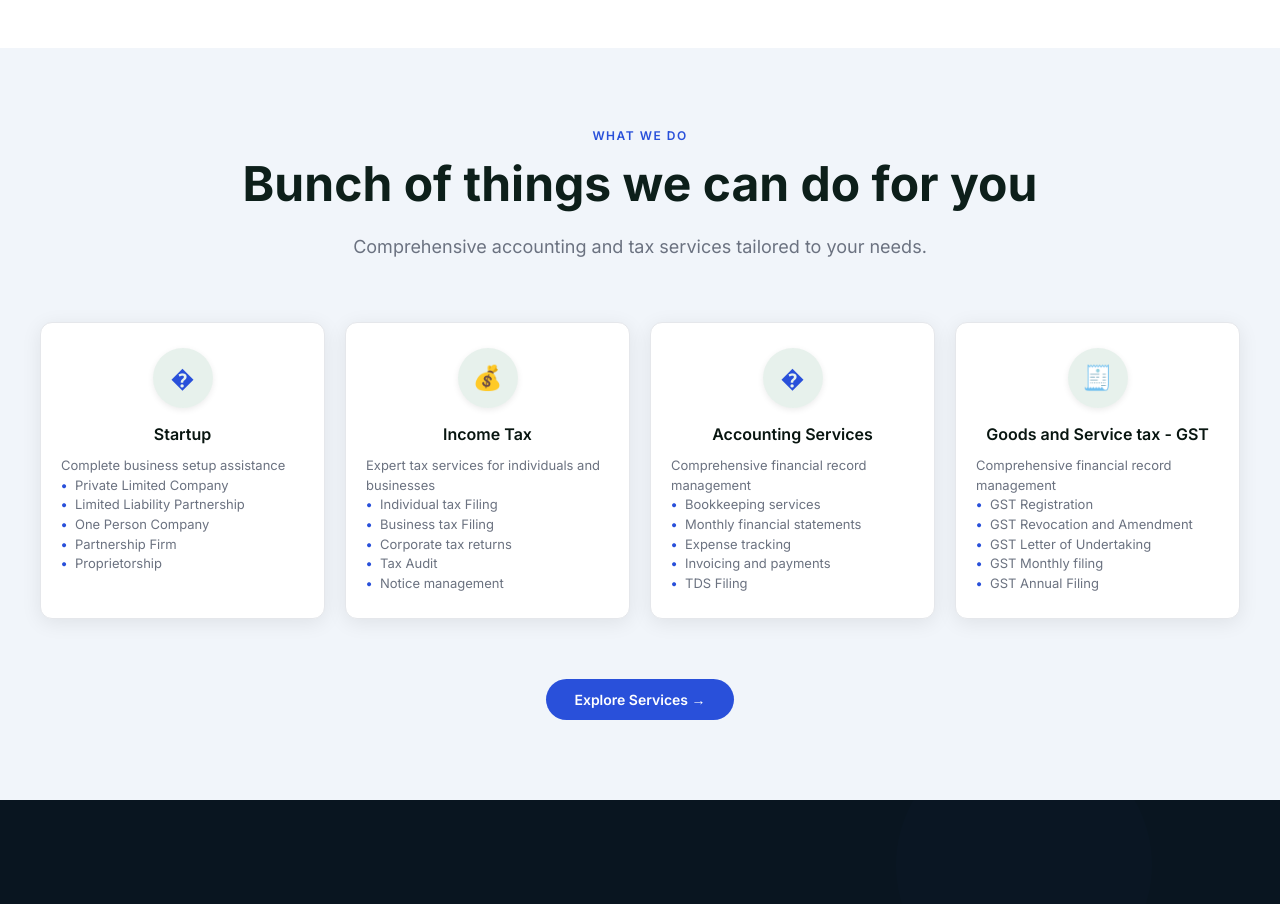
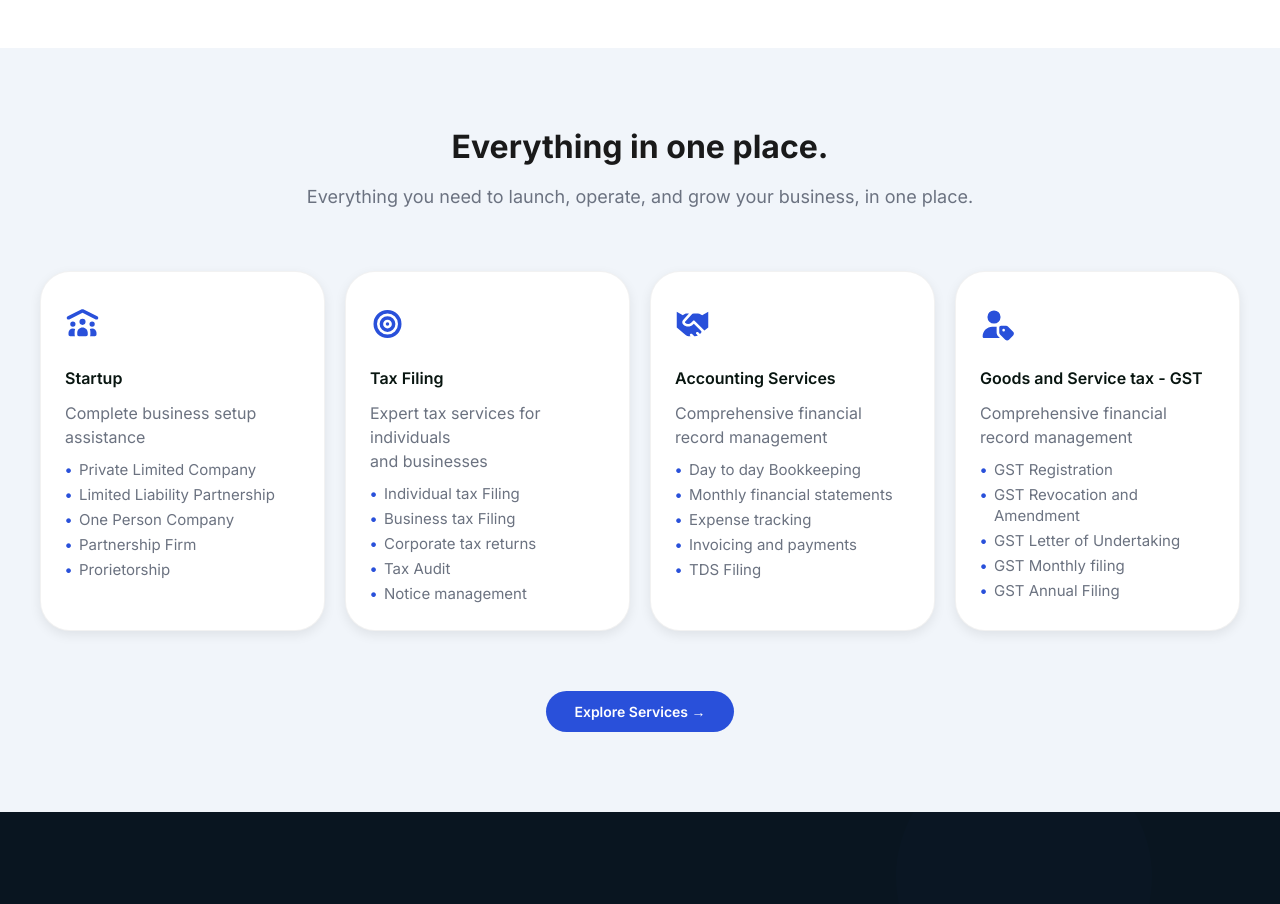
Before and after one commit to PreethamMR22/Plus-and-Minus---CA-website--BrandPsychology, a React (Vite) app in the folder plus-and-minus-react/: page / in a window 1280 px wide. Shown: the part 1420-2324 px from the top of the page. Built offline with nearby package versions, Linux system fonts and the light colour scheme.

Commit message:
eveyrthing in one place-home page

```diff
--- a/plus-and-minus-react/src/pages/Home.css
+++ b/plus-and-minus-react/src/pages/Home.css
@@ -453,7 +453,7 @@
 
 .section-title {
   font-family: var(--font-head);
-  font-size: clamp(28px, 4vw, 42px);
+  font-size: clamp(20px, 3vw, 30px);
   color: var(--text);
   line-height: 1.2;
   margin-bottom: 16px;
@@ -1293,9 +1293,18 @@
   margin-right: auto;
 }
 
+.services-section .section-title {
+  font-family: var(--font-head);
+  font-size: clamp(22px, 3.2vw, 32px) !important;
+  color: var(--text);
+  line-height: 1.2;
+  margin-bottom: 16px;
+}
+
 .services-grid {
-  display: flex;
-  gap: 8px;
+  display: grid;
+  grid-template-columns: repeat(auto-fit, minmax(240px, 1fr));
+  gap: 20px;
   margin-top: 40px;
   max-width: 1200px;
   margin-left: auto;
@@ -1303,15 +1312,17 @@
   width: 100%;
 }
 
-.service-card {
-  background: #e8e2d5;
-  border-radius: 16px;
-  padding: 18px 14px;
-  flex: 0 0 280px;
-  min-width: 0;
+.services-section .service-card {
+  background: white;
+  border-radius: 30px !important;
+  padding: 24px;
   text-align: left;
-  box-shadow: 0 2px 8px rgba(0,0,0,0.05);
-  border: 1px solid rgba(0,0,0,0.03);
+  box-shadow: 0 4px 12px rgba(0,0,0,0.08);
+  border: 1px solid rgba(0,0,0,0.05);
+  min-height: 360px;
+  display: flex;
+  flex-direction: column;
+  transition: transform 0.2s ease, box-shadow 0.2s ease;
 }
 
 .service-card * {
@@ -1319,37 +1330,45 @@
 }
 
 .service-card .service-title {
-  text-align: center;
-}
-
-
-.service-icon {
-  width: 40px;
-  height: 40px;
-  background: var(--white);
-  border-radius: 10px;
-  display: flex;
-  align-items: center;
-  justify-content: center;
-  margin-bottom: 12px;
-  font-size: 20px;
-  box-shadow: 0 2px 6px rgba(0,0,0,0.08);
+  text-align: left;
+}
+
+
+.services-section .service-icon {
+  width: 56px;
+  height: 56px;
+  display: flex;
+  align-items: center;
+  justify-content: flex-start;
+  margin-bottom: 16px;
+  margin-left: 0 !important;
+  margin-right: 0 !important;
+  font-size: 28px;
+  align-self: flex-start;
+  background: white !important;
+}
+
+.service-icon svg {
+  background: none !important;
+  border-radius: 0 !important;
+  box-shadow: none !important;
 }
 
 .service-title {
-  font-size: 16px;
-  font-weight: 600;
+  font-size: 18px;
+  font-weight: 700;
   color: var(--text);
-  margin-bottom: 6px;
-  line-height: 1.2;
+  margin-bottom: 8px;
+  line-height: 1.3;
 }
 
 .service-description {
-  font-size: 12px;
+  font-size: 16px !important;
   color: var(--gray);
-  line-height: 1.4;
-  margin-bottom: 12px;
+  line-height: 1.6;
+  margin-bottom: 24px;
   font-weight: 400;
+  padding-bottom: 8px;
 }
 
 .service-list {
@@ -1359,16 +1378,16 @@
 }
 
 .service-list li {
-  font-size: 11px;
+  font-size: 15px !important;
   color: var(--text);
-  padding: 2px 0;
-  padding-left: 12px;
+  padding: 4px 0;
+  padding-left: 20px;
   position: relative;
-  line-height: 1.2;
+  line-height: 1.4;
 }
 
 .service-list li::before {
-  content: '•';
+  content: '→';
   position: absolute;
   left: 0;
   color: var(--green);
@@ -1378,6 +1397,52 @@
 .services-cta {
   text-align: center;
   margin-top: 40px;
+}
+
+/* Mobile Responsive Styles */
+@media (max-width: 768px) {
+  .services-section {
+    padding: 60px 20px;
+  }
+
+  .services-grid {
+    grid-template-columns: 1fr;
+    gap: 16px;
+  }
+
+  .services-section .service-card {
+    min-height: auto;
+    padding: 20px;
+  }
+
+  .services-section .service-icon {
+    width: 48px;
+    height: 48px;
+    font-size: 24px;
+  }
+
+  .service-title {
+    font-size: 16px;
+  }
+
+  .service-description {
+    font-size: 14px !important;
+    margin-bottom: 16px;
+  }
+
+  .service-list li {
+    font-size: 13px !important;
+  }
+}
+
+@media (max-width: 480px) {
+  .services-section {
+    padding: 40px 15px;
+  }
+
+  .services-section .service-card {
+    padding: 16px;
+  }
 }
 
 /* MISSION SECTION */
--- a/plus-and-minus-react/src/pages/Home.jsx
+++ b/plus-and-minus-react/src/pages/Home.jsx
@@ -1,5 +1,7 @@
 import React, { useState, useEffect, useRef } from 'react';
 import { Link } from 'react-router-dom';
+import { FontAwesomeIcon } from '@fortawesome/react-fontawesome';
+import { faPeopleRoof, faBullseye, faHandshake, faUserTag } from '@fortawesome/free-solid-svg-icons';
 import Button from '../components/Button';
 import Card from '../components/Card';
 import TestimonialsSection from '../components/TestimonialsSection';
@@ -150,26 +152,25 @@ const Home = () => {
 
   const servicesData = [
     {
-      icon: '',
-      icon: '�',
+      icon: <FontAwesomeIcon icon={faPeopleRoof} />,
       title: 'Startup',
-      description: 'Complete business setup assistance',
-      services: ['Private Limited Company', 'Limited Liability Partnership', 'One Person Company', 'Partnership Firm', 'Proprietorship']
+      description: 'Complete business setup \nassistance',
+      services: ['Private Limited Company', 'Limited Liability Partnership', 'One Person Company', 'Partnership Firm', 'Prorietorship']
     },
     {
-      icon: '💰',
-      title: 'Income Tax',
-      description: 'Expert tax services for individuals and businesses',
+      icon: <FontAwesomeIcon icon={faBullseye} />,
+      title: 'Tax Filing',
+      description: 'Expert tax services for individuals \nand businesses',
       services: ['Individual tax Filing', 'Business tax Filing', 'Corporate tax returns', 'Tax Audit', 'Notice management']
     },
     {
-      icon: '�',
+      icon: <FontAwesomeIcon icon={faHandshake} />,
       title: 'Accounting Services',
       description: 'Comprehensive financial record management',
-      services: ['Bookkeeping services', 'Monthly financial statements', 'Expense tracking', 'Invoicing and payments', 'TDS Filing']
+      services: ['Day to day Bookkeeping ', 'Monthly financial statements', 'Expense tracking', 'Invoicing and payments', 'TDS Filing']
     },
     {
-      icon: '🧾',
+      icon: <FontAwesomeIcon icon={faUserTag} />,
       title: 'Goods and Service tax - GST',
       description: 'Comprehensive financial record management',
       services: ['GST Registration', 'GST Revocation and Amendment', 'GST Letter of Undertaking', 'GST Monthly filing', 'GST Annual Filing']
@@ -302,17 +303,21 @@ We work with Individuals, Professionals, startups and small businesses, ranging
 
       {/* Our Services */}
       <section id="services" className="services-section">
-        <div className="section-tag">What We Do</div>
-        <h2 className="section-title">Bunch of things we can do for you</h2>
+                <h2 className="section-title">Everything in one place.</h2>
         <p className="section-sub">
-          Comprehensive accounting and tax services tailored to your needs.
+          Everything you need to launch, operate, and grow your business, in one place.
         </p>
         <div className="services-grid">
           {servicesData.map((service, index) => (
             <div key={index} className="service-card">
               <div className="service-icon">{service.icon}</div>
               <h3 className="service-title">{service.title}</h3>
-              <p className="service-description">{service.description}</p>
+              <p className="service-description">{service.description.split('\n').map((line, index) => (
+                  <span key={index}>
+                    {line}
+                    {index < service.description.split('\n').length - 1 && <br />}
+                  </span>
+                ))}</p>
               <ul className="service-list">
                 {service.services.map((item, idx) => (
                   <li key={idx}>{item}</li>
```
